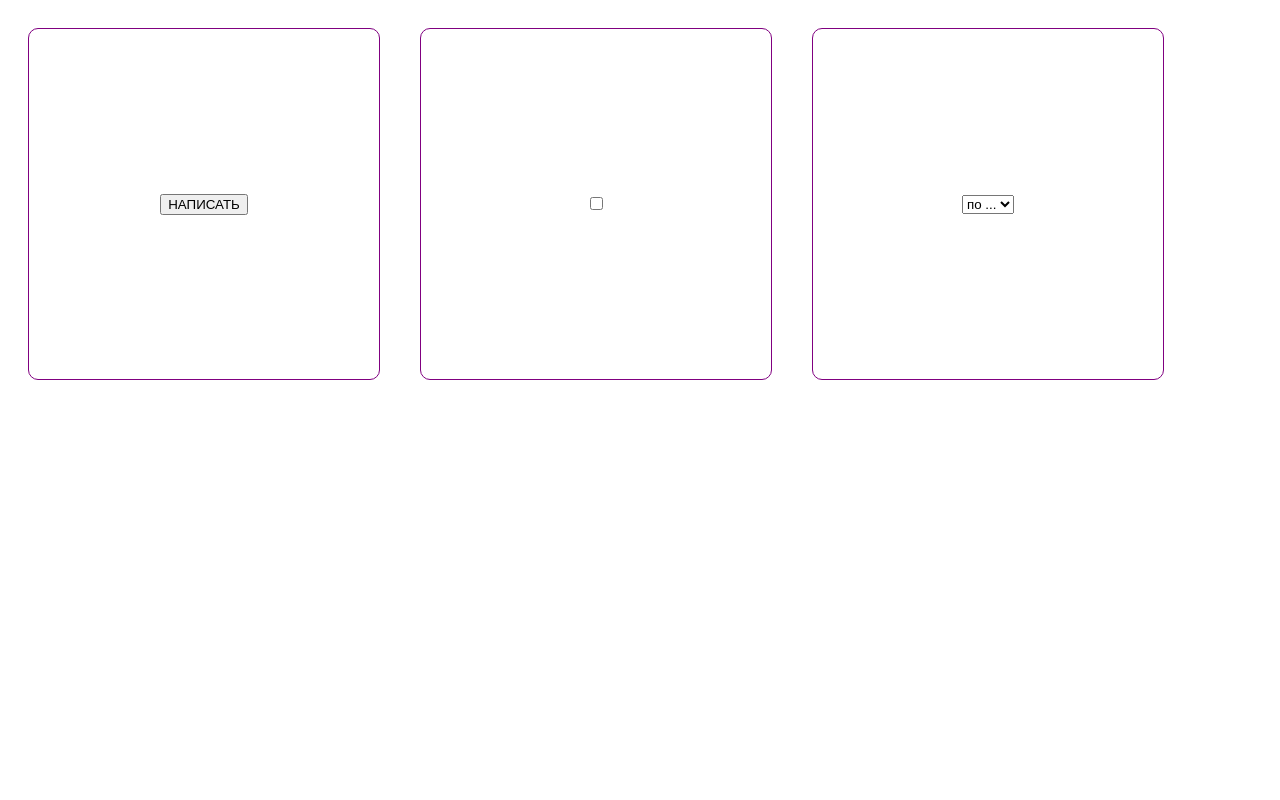
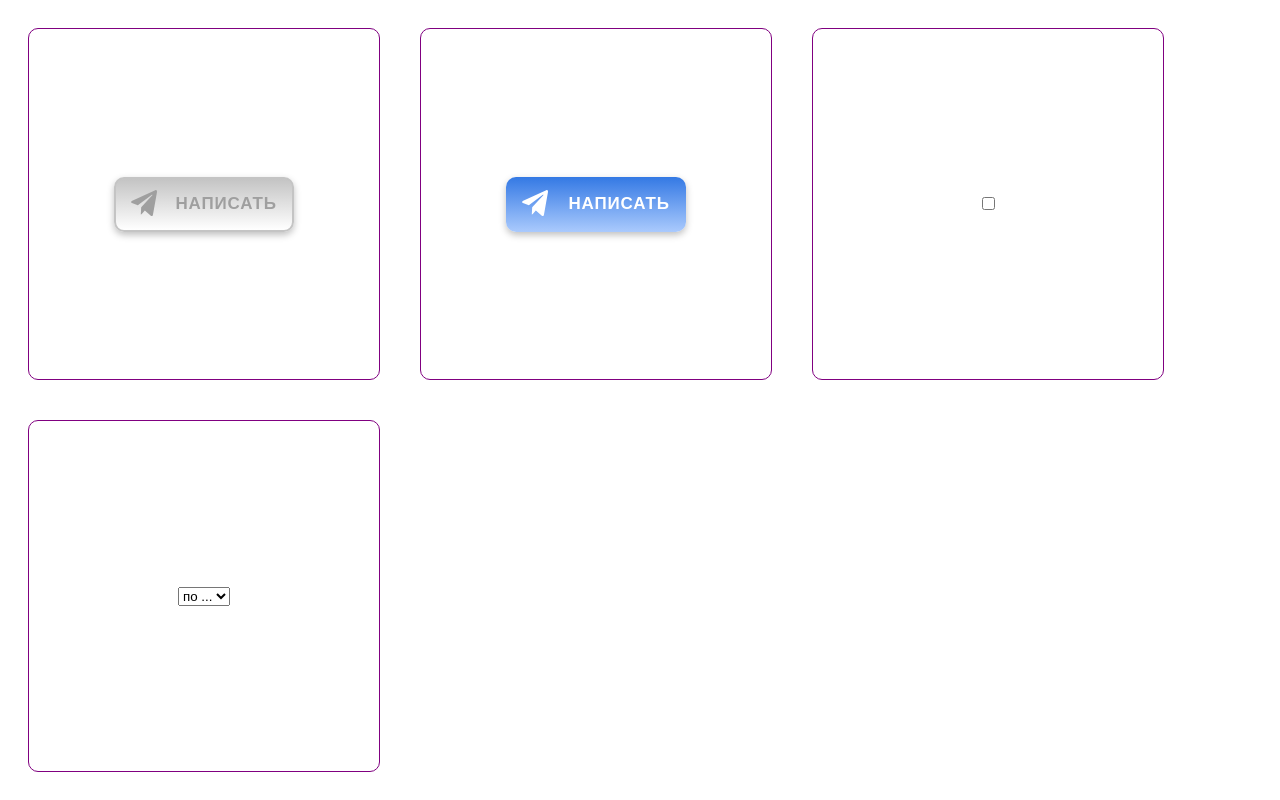
Before and after one commit to raymondouh/smuElements, a plain HTML site: page src/index.html in a window 1280 px wide. Drawn offline with Linux system fonts and the light colour scheme.

Commit message:
added style for button element

```diff
--- a/src/index.html
+++ b/src/index.html
@@ -21,9 +21,31 @@
         <div class="smuElement">
 
             <div class="contact-button">
-                <button class="write" ><!-- disabled -->
+                <button class="write" disabled>
                     <div class="telegram-image">
-                        <!-- svg -->
+                        <svg width="26" height="26" viewBox="0 0 26 26" fill="none" xmlns="http://www.w3.org/2000/svg">
+                            <path
+                                d="M9.7812 24.427L10.1851 17.1552L21.2639 5.25887C21.7544 4.72594 21.163 4.46807 20.5138 4.93223L6.83839 15.2298L0.923915 12.9949C-0.345533 12.5651 -0.359959 11.5165 1.21243 10.76L24.25 0.170278C25.3031 -0.397031 26.3129 0.47972 25.909 2.40513L21.9852 24.427C21.7111 25.9914 20.9177 26.3696 19.8214 25.6476L13.8492 20.3871L10.9785 23.705C10.6467 24.1004 10.3727 24.427 9.7812 24.427Z"
+                                />
+                        </svg>
+                    </div>
+                    <div class="button-text">
+                        НАПИСАТЬ
+                    </div>
+                </button>
+            </div>
+
+        </div>
+        <div class="smuElement">
+
+            <div class="contact-button">
+                <button class="write">
+                    <div class="telegram-image">
+                        <svg width="26" height="26" viewBox="0 0 26 26" fill="none" xmlns="http://www.w3.org/2000/svg">
+                            <path
+                                d="M9.7812 24.427L10.1851 17.1552L21.2639 5.25887C21.7544 4.72594 21.163 4.46807 20.5138 4.93223L6.83839 15.2298L0.923915 12.9949C-0.345533 12.5651 -0.359959 11.5165 1.21243 10.76L24.25 0.170278C25.3031 -0.397031 26.3129 0.47972 25.909 2.40513L21.9852 24.427C21.7111 25.9914 20.9177 26.3696 19.8214 25.6476L13.8492 20.3871L10.9785 23.705C10.6467 24.1004 10.3727 24.427 9.7812 24.427Z"
+                                />
+                        </svg>
                     </div>
                     <div class="button-text">
                         НАПИСАТЬ
--- a/src/style/buttonWrite.css
+++ b/src/style/buttonWrite.css
@@ -2,20 +2,55 @@
     display: -webkit-flex;
     display: -ms-flex;
     display: flex;
+    flex-wrap: nowrap;
+    -ms-align-items: center;
+    align-items: center;
+    justify-content: space-around;
+
 }
 
 button.write{
+    width: 180px;
+    height: 55px;
+    background: linear-gradient(180deg, #3479E4 0%, #AACAFD 100%);
+    box-shadow: 0px 3px 7px rgba(0, 0, 0, 0.25);
+    border: none;
+    border-radius: 10px;
+}
+
+button.write:active{
+    background: #575757;
+    transition: .009s;
+}
+
+button.write:disabled>.telegram-image path{
+    fill: #9F9F9F;
 
 }
 
-button.write:disabled>.telegram-image path{
-    fill: //color
+button.write:disabled>.button-text{
+    color: #9F9F9F;
 }
 
 button.write:disabled {
+    border: 2px solid #C4C4C4;
+    background: linear-gradient(180deg, #C4C4C4 0%, rgba(196, 196, 196, 0) 100%);
+}
+
+.telegram-image{
+    //margin-left: 15px;
+}
+
+.telegram-image path{
+    fill: #FFFFFF;
 
 }
 
-.telegram-image path{
-    fill: //color
+.button-text{
+    font-style: normal;
+    font-weight: bold;
+    font-size: 1.0625rem;
+    line-height: 1.25rem;
+    letter-spacing: 0.05em;
+    color: #FFFFFF;
 }
```
